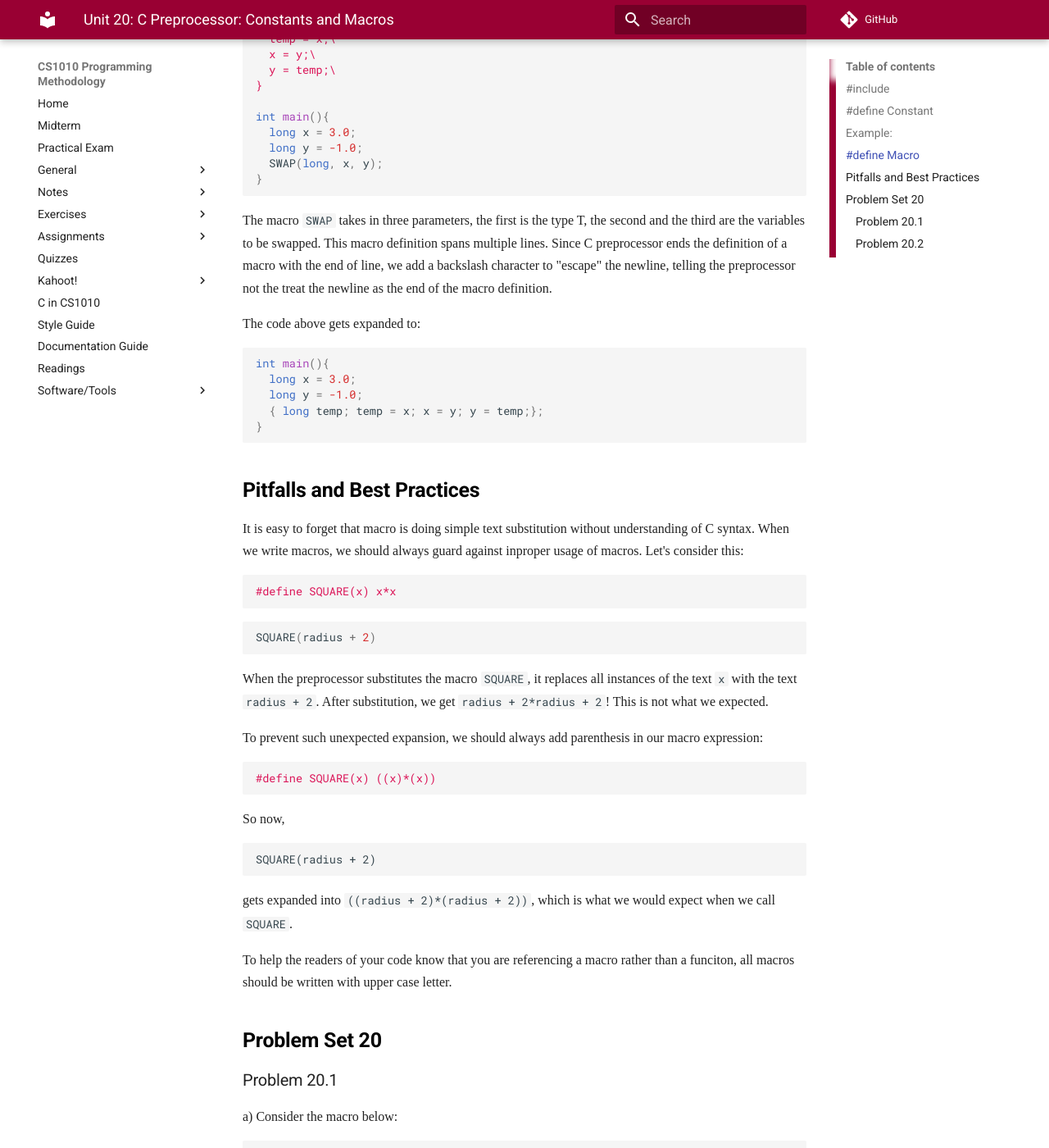
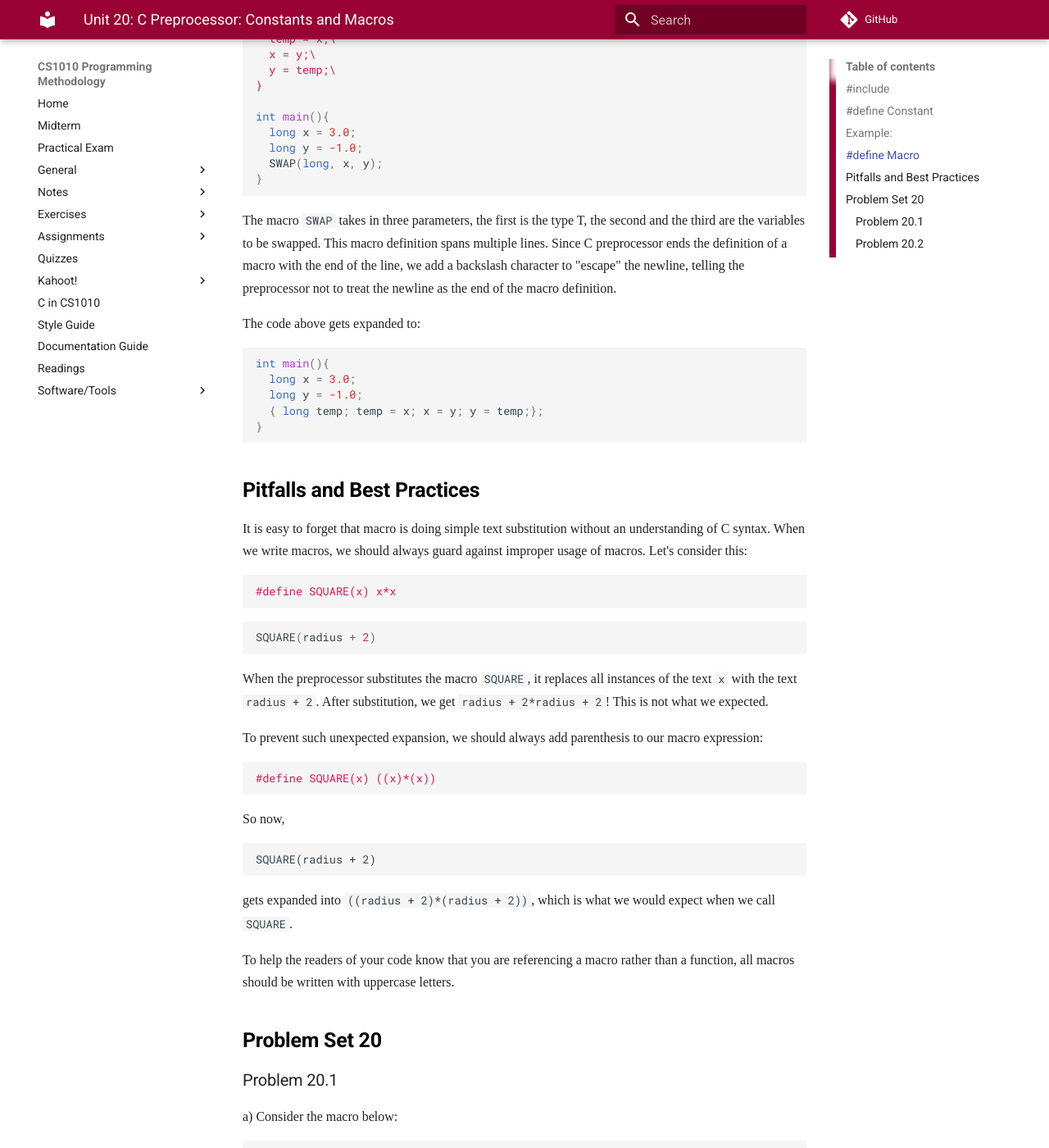
Before and after one commit to LL-Pengfei/CS1010-AY1819S1-Personal, an MkDocs documentation site: the page built from docs/20-macro.md, in a window 1280 px wide and 1400 px high, scrolled down 5518 px. Shown: the whole window at 82% size. Built offline with MkDocs 1.6.1 and Material for MkDocs 9.7.7, drawn with Linux system fonts in a browser that asks for light colours; nearby versions of some CDN libraries; some web fonts are replaced; comment, search, counter and statistics services are not loaded; old or Windows-style settings are respelled for this version of MkDocs; some of the changed text lies outside the part shown.

Commit message:
Update 20-macro.md

````diff
--- a/docs/20-macro.md
+++ b/docs/20-macro.md
@@ -63,7 +63,7 @@ double metered_fare(long distance)
 }
 ```
 
-In my answer posted, I have used many hardcoded values.  Suppose one day, the taxi fare changes (and that day will come).  Perhaps the base fare is more, perhaps the distance threshold is shorter.  We will have to change the code above to calculate the new fare.  By littering the code above with hardcoded values, the code is difficult and error prone to change.  Suppose we rewrite the code as:
+In my answer posted, I have used many hardcoded values.  Suppose one day, the taxi fare changes (and that day will come).  Perhaps the base fare is more, perhaps the distance threshold is shorter.  We will have to change the code above to calculate the new fare.  By littering the code above with hardcoded values, the code is difficult and error-prone to change.  Suppose we rewrite the code as:
 
 ```C
 #define BASE_FARE 3.40
@@ -120,7 +120,7 @@ We have factored out all the hardcoded values into constants we defined.  It doe
 
 The logic of the code remains the same.
 
-The `#define` directive should be followed an _identifier_ and a _token_.  The token may contain space, but must be terminated by a newline.  In the example above, `BASE_FARE` is the identifier, and `3.20` is the token.
+The `#define` directive should be followed an _identifier_ and a _token_.  The token may contain space but must be terminated by a newline.  In the example above, `BASE_FARE` is the identifier, and `3.20` is the token.
 
 When the C preprocessor sees the `#define` directive, it replaces all instances of the identifier in the file with the token.  This is merely a text substitution operation.
 
@@ -253,7 +253,7 @@ int main(){
 }
 ```
 
-The macro `SWAP` takes in three parameters, the first is the type T, the second and the third are the variables to be swapped.  This macro definition spans multiple lines.  Since C preprocessor ends the definition of a macro with the end of line, we add a backslash character to "escape" the newline, telling the preprocessor not the treat the newline as the end of the macro definition.
+The macro `SWAP` takes in three parameters, the first is the type T, the second and the third are the variables to be swapped.  This macro definition spans multiple lines.  Since C preprocessor ends the definition of a macro with the end of the line, we add a backslash character to "escape" the newline, telling the preprocessor not to treat the newline as the end of the macro definition.
 
 The code above gets expanded to:
 
@@ -267,7 +267,7 @@ int main(){
 
 ## Pitfalls and Best Practices
 
-It is easy to forget that macro is doing simple text substitution without understanding of C syntax.  When we write macros, we should always guard against inproper usage of macros.  Let's consider this:
+It is easy to forget that macro is doing simple text substitution without an understanding of C syntax.  When we write macros, we should always guard against improper usage of macros.  Let's consider this:
 
 ```C
 #define SQUARE(x) x*x
@@ -278,7 +278,7 @@ SQUARE(radius + 2)
 
 When the preprocessor substitutes the macro `SQUARE`, it replaces all instances of the text `x` with the text `radius + 2`.  After substitution, we get `radius + 2*radius + 2`!  This is not what we expected.
 
-To prevent such unexpected expansion, we should always add parenthesis in our macro expression:
+To prevent such unexpected expansion, we should always add parenthesis to our macro expression:
 
 ```C
 #define SQUARE(x) ((x)*(x))
@@ -291,7 +291,7 @@ SQUARE(radius + 2)
 
 gets expanded into `((radius + 2)*(radius + 2))`, which is what we would expect when we call `SQUARE`.
 
-To help the readers of your code know that you are referencing a macro rather than a funciton, all macros should be written with upper case letter.
+To help the readers of your code know that you are referencing a macro rather than a function, all macros should be written with uppercase letters.
 
 ## Problem Set 20
 
````
Also changed, not shown: other parts of docs/20-macro.md (+4 -4 lines).
